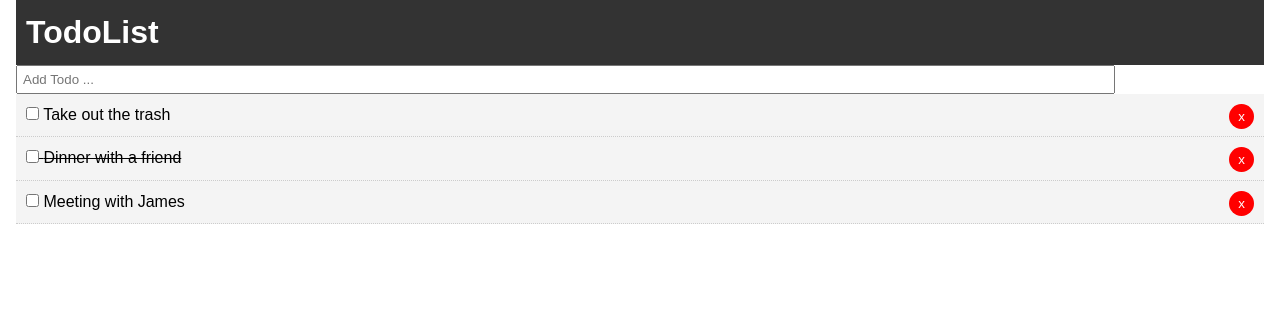
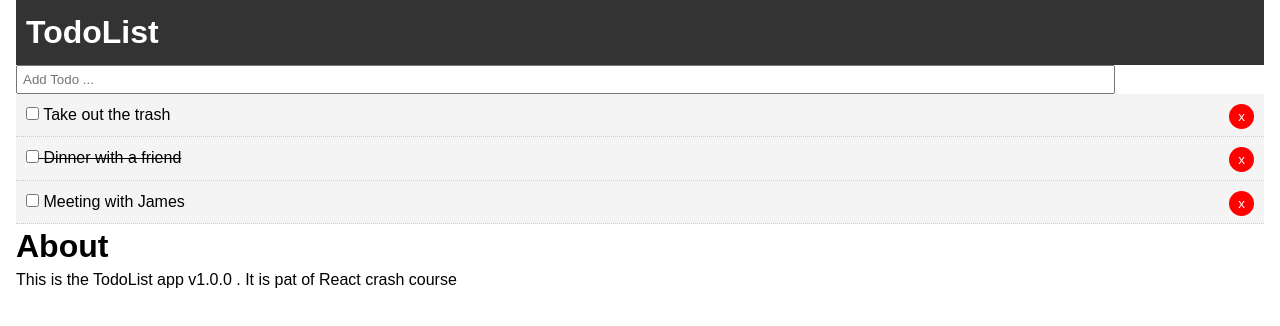
Before and after one commit to EtiWitty/react_crash-todo, a React (Create React App) app: page /about in a window 1280 px wide. Shown: the top 326 px of the page. Built offline with nearby package versions, Linux system fonts and the light colour scheme.

Commit message:
implemented router

```diff
--- a/package.json
+++ b/package.json
@@ -8,7 +8,9 @@
     "@testing-library/user-event": "^7.1.2",
     "react": "^16.13.1",
     "react-dom": "^16.13.1",
-    "react-scripts": "3.4.3"
+    "react-router-dom": "^5.2.0",
+    "react-scripts": "3.4.3",
+    "router": "^1.3.5"
   },
   "scripts": {
     "start": "react-scripts start",
--- a/src/App.js
+++ b/src/App.js
@@ -1,7 +1,10 @@
 import React, { Component } from 'react'
+import { BrowserRouter as Router, Route } from 'react-router-dom';
 import Todos from './components/Todos'
 import Header from './components/layout/Header'
 import AddTodo from './components/AddTodo'
+import About from './components/pages/About'
+
 
 import './App.css';
 
@@ -61,17 +64,25 @@ class App extends Component {
   render() {
 
     return (
+      <Router>
         <div className="App">
           <div className="container">
             <Header />
+            <Route path="/" render={ props => (
+              <React.Fragment>
                 <AddTodo addTodo={ this.addTodo }/>
                 <Todos
                   todos={ this.state.todos }
                   markComplete= { this.markComplete }
                   delTodo = { this.delTodo }
                 />
+              </React.Fragment>
+            )}
+            />
+            <Route path="/about" component={ About }/>
           </div>
         </div>
+      </Router>
     );
   }
 }
--- /dev/null
+++ b/src/components/pages/About.jsx
@@ -0,0 +1,13 @@
+import React, { Component } from 'react';
+
+function About() {
+	return (
+		<React.Fragment>
+			<h1>About</h1>
+			<p>This is the TodoList app v1.0.0 . It is pat of React crash course</p>
+		</React.Fragment>
+	)
+}
+
+
+export default About;
```
Also changed, not shown: 1 other file (tests, documents, lock files or other folders). Lines whose indentation alone changed are shown as unchanged.
